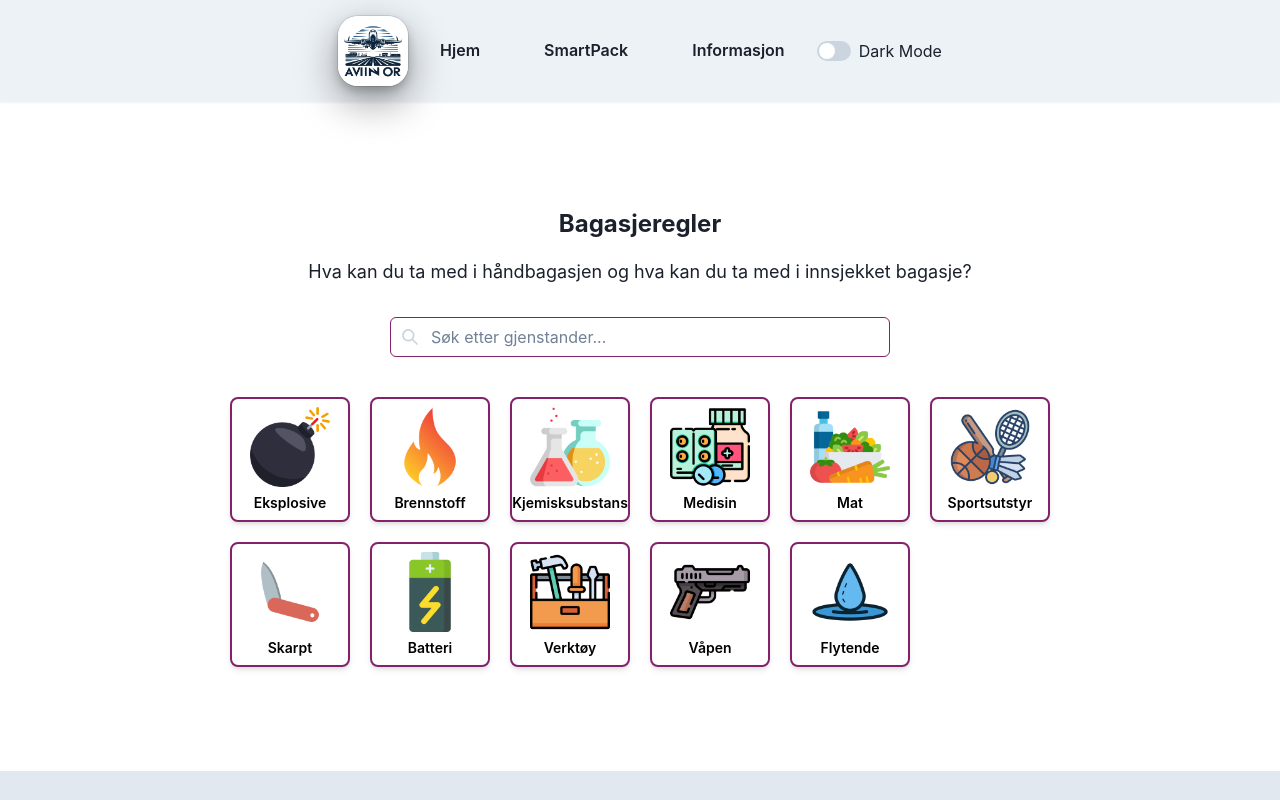
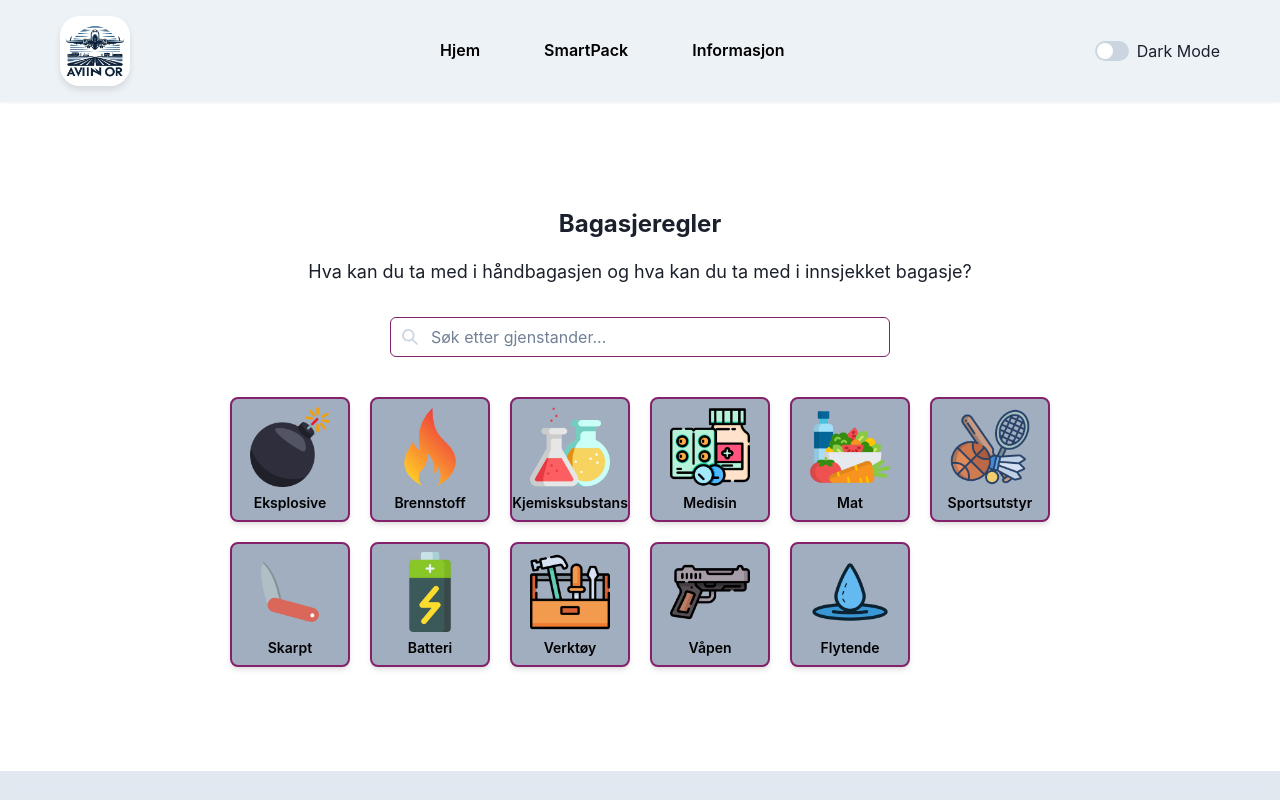
Before and after one commit to Henrikvik02/Smart-Pack, a React (Vite) app: page /baggagegrid in a window 1280 px wide. Shown: the top 800 px of the page. Built offline with nearby package versions, Linux system fonts and the light colour scheme; data requests are answered from the project's data file.

Commit message:
Endret css på navbar og la til meny knapp på liten skjerm.

```diff
--- a/package.json
+++ b/package.json
@@ -17,7 +17,8 @@
     "@emotion/react": "^11.11.4",
     "@emotion/styled": "^11.11.5",
     "axios": "^1.6.8",
-    "framer-motion": "^11.1.7",
+    "chakra": "^0.0.3",
+    "framer-motion": "^11.1.9",
     "json-server": "^1.0.0-alpha.23",
     "react": "^18.3.1",
     "react-dom": "^18.3.1",
@@ -28,6 +29,6 @@
     "@types/react-dom": "^18.0.10",
     "@vitejs/plugin-react": "^3.1.0",
     "typescript": "^4.9.5",
-    "vite": "^4.1.0"
+    "vite": "^4.5.3"
   }
 }
--- a/src/components/Main/BaggageGrid.tsx
+++ b/src/components/Main/BaggageGrid.tsx
@@ -1,4 +1,4 @@
-import React, { useState, useEffect, useRef  } from "react";
+import React, { useState, useEffect, useRef } from "react";
 import {
   Box,
   Container,
@@ -12,6 +12,10 @@ import CategoryCard from "./CategoryCard";
 import ItemList from "./Lists/ItemList";
 import SearchedItemList from "./Lists/SearchedItemList";
 import ItemSearchInput from "./ItemSearchInput";
+
+function capitalizeFirstLetter(string: string) {
+  return string.charAt(0).toUpperCase() + string.slice(1).toLowerCase();
+}
 
 const BaggageGrid = () => {
   const [categories] = useCategories();
@@ -27,13 +31,13 @@ const BaggageGrid = () => {
   useEffect(() => {
     if (selectedCategoryName && contentAreaRef.current) {
       setTimeout(() => {
-        if (contentAreaRef.current) { // Check again to ensure ref is not null
-          contentAreaRef.current.scrollIntoView({ behavior: 'smooth' });
+        if (contentAreaRef.current) {
+          // Check again to ensure ref is not null
+          contentAreaRef.current.scrollIntoView({ behavior: "smooth" });
         }
       }, 100); // Delay the scroll to allow the content to render
     }
   }, [selectedCategoryName]);
-
 
   return (
     <Box width="full" height="full" className="baggage-grid-container">
@@ -71,7 +75,6 @@ const BaggageGrid = () => {
                   setSelectedCategoryId(category.kategoriid);
                   setSelectedCategoryName(category.kategorinavn);
                   setSearchQuery(""); // Clear search query when a category is selected
-
                 }}
               />
             ))}
@@ -89,7 +92,12 @@ const BaggageGrid = () => {
           mb={10}
           className="selected-category-display"
         >
-          <VStack ref={contentAreaRef} spacing={2} width="full" className="selected-category-info">
+          <VStack
+            ref={contentAreaRef}
+            spacing={2}
+            width="full"
+            className="selected-category-info"
+          >
             <Text
               fontSize="xl"
               fontWeight="semibold"
@@ -104,7 +112,7 @@ const BaggageGrid = () => {
               textAlign="center"
               className="selected-category-name"
             >
-              {selectedCategoryName}
+              {capitalizeFirstLetter(selectedCategoryName)}
             </Text>
             {selectedCategoryId && <ItemList kategoriid={selectedCategoryId} />}
           </VStack>
--- a/src/components/Main/CategoryCard.tsx
+++ b/src/components/Main/CategoryCard.tsx
@@ -31,9 +31,8 @@ const CategoryCard = ({ category, onClick }: Props) => {
       borderColor="customPurple.500"
       borderRadius="lg"
       overflow="hidden"
-      bg={cardBackground}
+      varient="{cardButton}"
       shadow="md"
-      _hover={{ shadow: "lg" }}
       textAlign="center"
       width="120px"
       height="auto"
--- /dev/null
+++ b/src/components/Navbar/NavBar.css
@@ -0,0 +1,39 @@
+/* NavBar.css */
+.navbar {
+    width: 100%;
+    background-color: var(--nav-bg-color, #eee); /* default light gray */
+    box-shadow: var(--nav-shadow, 2px 2px 5px #aaa); /* default light shadow */
+    padding: 16px 0;
+  }
+
+  .flex-nav {
+    justify-content: space-between; /* This will ensure components are pushed to each end and center */
+    align-items: center;
+  }
+
+  .logo-image {
+    box-shadow: 0 4px 6px rgba(0, 0, 0, 0.1);
+    border-radius: 20px;
+    width: 70px;
+    height: 70px;
+    object-fit: contain;
+  }
+
+  .nav-buttons {
+    gap: 32px; /* Ensure adequate spacing between buttons */
+  }
+
+.menu-button {
+    background: transparent;
+    border: none;
+  }
+
+  .menu-list {
+    background: white;
+    border: 1px solid #ccc;
+  }
+
+.icon-button {
+    padding: 10px;  /* Adjust padding to make the button larger */
+    font-size: 20px; /* Adjust the icon size if needed */
+  }
--- a/src/components/Navbar/NavBar.tsx
+++ b/src/components/Navbar/NavBar.tsx
@@ -1,46 +1,104 @@
-import { HStack, Image, useColorModeValue, Box, Button } from "@chakra-ui/react";
+import {
+  Flex,
+  Image,
+  Box,
+  Button,
+  Spacer,
+  Menu,
+  MenuButton,
+  MenuList,
+  MenuItem,
+  IconButton,
+  useBreakpointValue,
+  useColorMode,
+  useColorModeValue,
+} from "@chakra-ui/react";
+import { HamburgerIcon } from "@chakra-ui/icons";
 import logo from "/logo/AvinorLogo.webp";
 import ColorModeSwitch from "../ColorModeSwitch";
-import NavSearchInput from "./NavSearchInput";
 import { Link as RouterLink } from "react-router-dom";
+import "./NavBar.css";
 
 const NavBar = () => {
+  // Responsive display settings
+  const displayNavButtons = useBreakpointValue({ base: "none", md: "flex" });
+  const displayMenu = useBreakpointValue({ base: "flex", md: "none" });
+
   const bg = useColorModeValue("gray.100", "gray.700"); // Dynamisk bakgrunnsfarge basert på fargemodus
   const shadow = useColorModeValue("sm", "lg"); // Mykere skygge i lys modus, sterkere i mørk modus
 
   return (
-    <Box as="nav" width="full" bg={bg} boxShadow={shadow} paddingY="4">
-      <HStack
-        justifyContent="center"
+    <Box as="nav" className="navbar" bg={bg} boxShadow={shadow}>
+      <Flex
+        className="flex-nav"
+        align="center"
         maxWidth="1200px"
         width="full"
-        marginX="auto"
-        paddingX="5"
-        spacing={4} // Space mellom elementene
-        alignItems="center"
+        mx="auto"
+        px="5"
+        justifyContent={{ base: "space-between", md: "space-between" }} // Ensures items are spaced out
       >
-        <Image
-          boxShadow="dark-lg"
-          src={logo}
-          borderRadius="20"
-          boxSize="70px"
-          objectFit="contain"
-        />
+        <Image className="logo-image" src={logo} />
 
-        <HStack spacing={8}>
-          <Button as={RouterLink} to="/" variant="ghost">
+        <Box
+          flex={1}
+          justifyContent="center"
+          display={{ base: "none", md: "flex" }}
+        >
+          <Flex className="nav-buttons" justifyContent="center">
+            <Button
+              as={RouterLink}
+              to="/"
+              className="nav-button"
+              variant="navHeader"
+            >
               Hjem
             </Button>
-          <Button as={RouterLink} to="/SmartPack" variant="ghost">
+            <Button
+              as={RouterLink}
+              to="/SmartPack"
+              className="nav-button"
+              variant="navHeader"
+            >
               SmartPack
             </Button>
-          <Button as={RouterLink} to="/BaggageGrid" variant="ghost">
+            <Button
+              as={RouterLink}
+              to="/BaggageGrid"
+              className="nav-button"
+              variant="navHeader"
+            >
               Informasjon
             </Button>
-        </HStack>
+          </Flex>
+        </Box>
+
+        <Box display={displayMenu} ml="auto" mr={4}>
+          {" "}
+          <Menu>
+            <MenuButton
+              as={IconButton}
+              icon={<HamburgerIcon />}
+              size="lg"
+              variant="outline"
+              aria-label="Options"
+            />
+            <MenuList>
+              <MenuItem as={RouterLink} to="/">
+                Hjem
+              </MenuItem>
+              <MenuItem as={RouterLink} to="/SmartPack">
+                SmartPack
+              </MenuItem>
+              <MenuItem as={RouterLink} to="/BaggageGrid">
+                Informasjon
+              </MenuItem>
+            </MenuList>
+          </Menu>
+        </Box>
 
         <ColorModeSwitch />
-      </HStack>
+      </Flex>
     </Box>
   );
 };
--- a/src/theme/theme.ts
+++ b/src/theme/theme.ts
@@ -1,14 +1,15 @@
-import { extendTheme } from '@chakra-ui/react';
+import { extendTheme, StyleFunctionProps } from '@chakra-ui/react';
+
 
 const theme = extendTheme({
   colors: {
     customPurple: {
-      500: '#84216B',  // Light purple
-      600: '#6F1C5A',  // Medium purple
-      700: '#5A1749',  // Dark purple
+      500: '#84216B',
+      600: '#6F1C5A',
+      700: '#5A1749',
     },
     customYellow: {
-      500: '#FFFF10',  // Bright yellow
+      500: '#FFFF10',
     },
     customRed: {
       500: '#E53E3E',
@@ -16,61 +17,76 @@ const theme = extendTheme({
       700: '#9B2C2C',
     },
     customGray: {
-      500: '#A0AEC0',  // Light gray
-      600: '#718096',  // Medium gray
-      700: '#4A5568',  // Dark gray
+      300: '#f2f2f2',
+      400: '#d9d9d9',
+      500: '#A0AEC0',
+      600: '#718096',
+      700: '#4A5568',
     },
   },
   components: {
     Button: {
       baseStyle: {
-        color: 'white',  // Ensuring text is white for all buttons
+        color: 'white',
       },
       variants: {
         solid: {
           bg: 'customPurple.500',
           _hover: {
-            bg: 'customPurple.600',  // Changes to medium purple on hover
+            bg: 'customPurple.600',
           },
           _active: {
-            bg: 'customPurple.700',  // Changes to dark purple when pressed
+            bg: 'customPurple.700',
           },
           _focus: {
-            boxShadow: '0 0 0 3px #FFFF10',  // Yellow border glow on focus using direct color reference
+            boxShadow: '0 0 0 3px #FFFF10',
           },
         },
         danger: {
           bg: 'customRed.500',
           _hover: {
-            bg: 'customRed.600',  // Changes to medium red on hover
+            bg: 'customRed.600',
           },
           _active: {
-            bg: 'customRed.700',  // Changes to dark red when pressed
+            bg: 'customRed.700',
           },
           _focus: {
-            boxShadow: '0 0 0 3px #FFFF10',  // Maintain the yellow glow on focus for accessibility
+            boxShadow: '0 0 0 3px #FFFF10',
           },
         },
         cardButton: {
-          borderWidth: '4x',  // Thick border
+          borderWidth: '4x',
           borderColor: 'customPurple.500',
           bg: 'customGray.500',
-          color: 'black',  // Set text color to black
+          color: 'black',
           _hover: {
-            bg: 'customGray.600',  // Medium gray on hover
+            bg: 'customGray.600',
           },
           _active: {
-            bg: 'customGray.700',  // Dark gray when pressed
+            bg: 'customGray.700',
           },
           _focus: {
-            boxShadow: '0 0 0 3px #FFFF10',  // Yellow border glow on focus
+            boxShadow: '0 0 0 3px #FFFF10',
+          },
+        },
+        navHeader: {
+          color: ({ colorMode }: StyleFunctionProps) => (colorMode === 'dark' ? 'white' : 'black'),
+          bg: 'transparent',
+          _hover: {
+            bg: ({ colorMode }: StyleFunctionProps) => (colorMode === 'dark' ? 'customGray.400' : 'customGray.600'),
+          },
+          _active: {
+            bg: ({ colorMode }: StyleFunctionProps) => (colorMode === 'dark' ? 'customGray.300' : 'customGray.700'),
+          },
+          _focus: {
+            boxShadow: '0 0 0 3px #FFFF10',
           },
         },
       },
     },
     IconButton: {
       baseStyle: {
-        color: 'white',  // Apply white color directly to icon
+        color: 'white',
       },
       variants: {
         solid: {
```
Also changed, not shown: src/App.tsx (+3 -5 lines), src/components/Navbar/NavSearchInput.tsx (deleted, +0 -23 lines), src/main.tsx (+13 -10 lines), src/App.css (deleted), src/index.css (deleted), 1 other file (tests, documents, lock files or other folders). Lines whose indentation alone changed are shown as unchanged.
